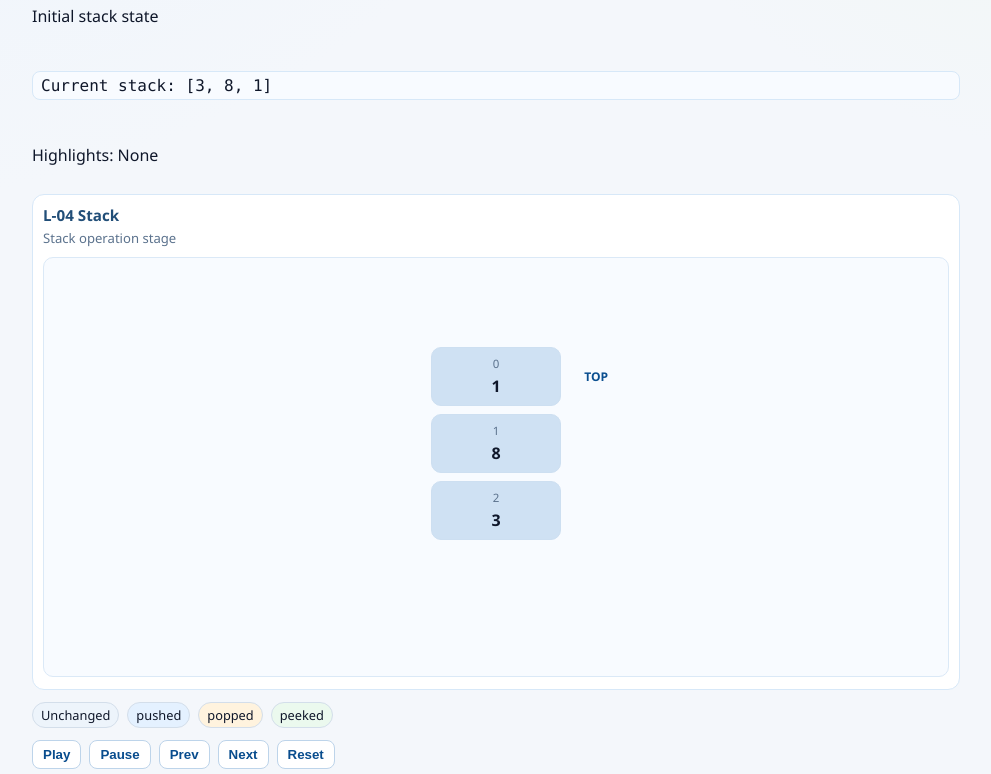
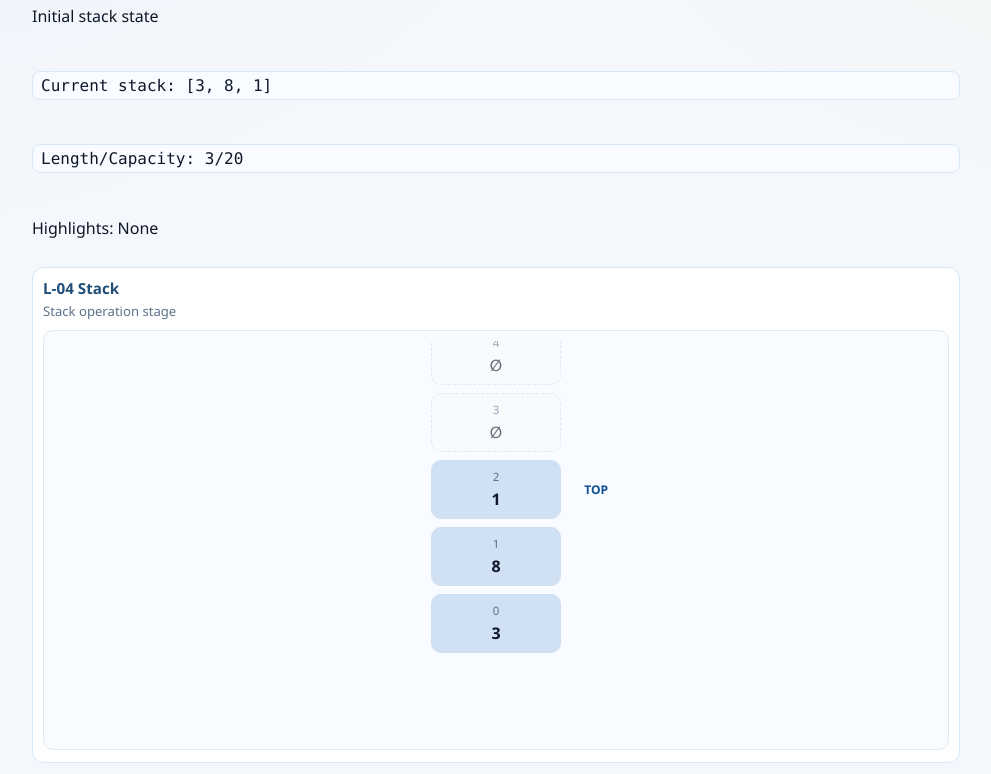
Before and after one commit to Look2046/DSA-with-Codex, a React (Vite) app: page /modules/stack in a window 1280 px wide. Shown: the part 640-1414 px from the top of the page, without its empty margins (144-1135 px from the left). Built offline with nearby package versions, Linux system fonts and the light colour scheme.

Commit message:
fix(stack-ui): render fixed-capacity array stack with vertical scroll

```diff
--- a/src/index.css
+++ b/src/index.css
@@ -570,13 +570,15 @@ body {
 
 .stack-cells {
   width: 100%;
-  min-height: 280px;
+  height: 320px;
   display: flex;
   flex-direction: column-reverse;
   align-items: center;
   justify-content: flex-start;
   gap: 8px;
   padding: 8px 0;
+  overflow-y: auto;
+  overflow-x: hidden;
 }
 
 .stack-cell {
@@ -588,6 +590,12 @@ body {
   justify-items: center;
   gap: 4px;
   position: relative;
+}
+
+.stack-cell-unused {
+  opacity: 0.62;
+  background: #f7fafc;
+  border-style: dashed;
 }
 
 .stack-top-pointer {
--- a/src/pages/modules/StackPage.tsx
+++ b/src/pages/modules/StackPage.tsx
@@ -3,6 +3,7 @@ import { useTimelinePlayer } from '../../engine/timeline/useTimelinePlayer';
 import { VisualizationCanvas } from '../../components/VisualizationCanvas';
 import { useCurrentModule } from '../../hooks/useCurrentModule';
 import { useI18n } from '../../i18n/useI18n';
+import { STACK_CAPACITY } from '../../modules/linear/stackOps';
 import { buildStackTimelineFromInput } from '../../modules/linear/stackTimelineAdapter';
 import {
   getHighlightLabel,
@@ -259,6 +260,9 @@ export function StackPage() {
       <p className="array-preview">
         {t('module.l04.currentStack')}: [{(currentSnapshot?.stackState ?? []).join(', ')}]
       </p>
+      <p className="array-preview">
+        {t('module.l01.lengthCapacity')}: {(currentSnapshot?.stackState ?? []).length}/{STACK_CAPACITY}
+      </p>
       <p>
         {t('module.s01.highlight')}:{' '}
         {(currentSnapshot?.highlights ?? [])
@@ -272,15 +276,16 @@ export function StackPage() {
         stageClassName="viz-canvas-stage-array"
       >
         <div className="stack-cells" aria-label="stack-cells">
-          {(currentSnapshot?.stackState ?? []).map((value, index, array) => {
-            const visualIndex = array.length - 1 - index;
+          {Array.from({ length: STACK_CAPACITY }, (_, index) => {
+            const value = currentSnapshot?.stackState[index] ?? null;
             const highlight = highlightMap.get(index) ?? 'default';
-            const isTop = index === array.length - 1;
+            const isTop = index === (currentSnapshot?.stackState.length ?? 0) - 1;
+            const isUnused = value === null;
             return (
-              <div key={`${index}-${value}`} className={`stack-cell bar-${highlight}`}>
+              <div key={`${index}-${String(value)}`} className={`stack-cell bar-${highlight}${isUnused ? ' stack-cell-unused' : ''}`}>
                 {isTop ? <span className="stack-top-pointer">{t('module.l04.top')}</span> : null}
-                <span className="array-cell-index">{visualIndex}</span>
-                <strong>{value}</strong>
+                <span className="array-cell-index">{index}</span>
+                <strong>{value ?? '∅'}</strong>
               </div>
             );
           })}
```
